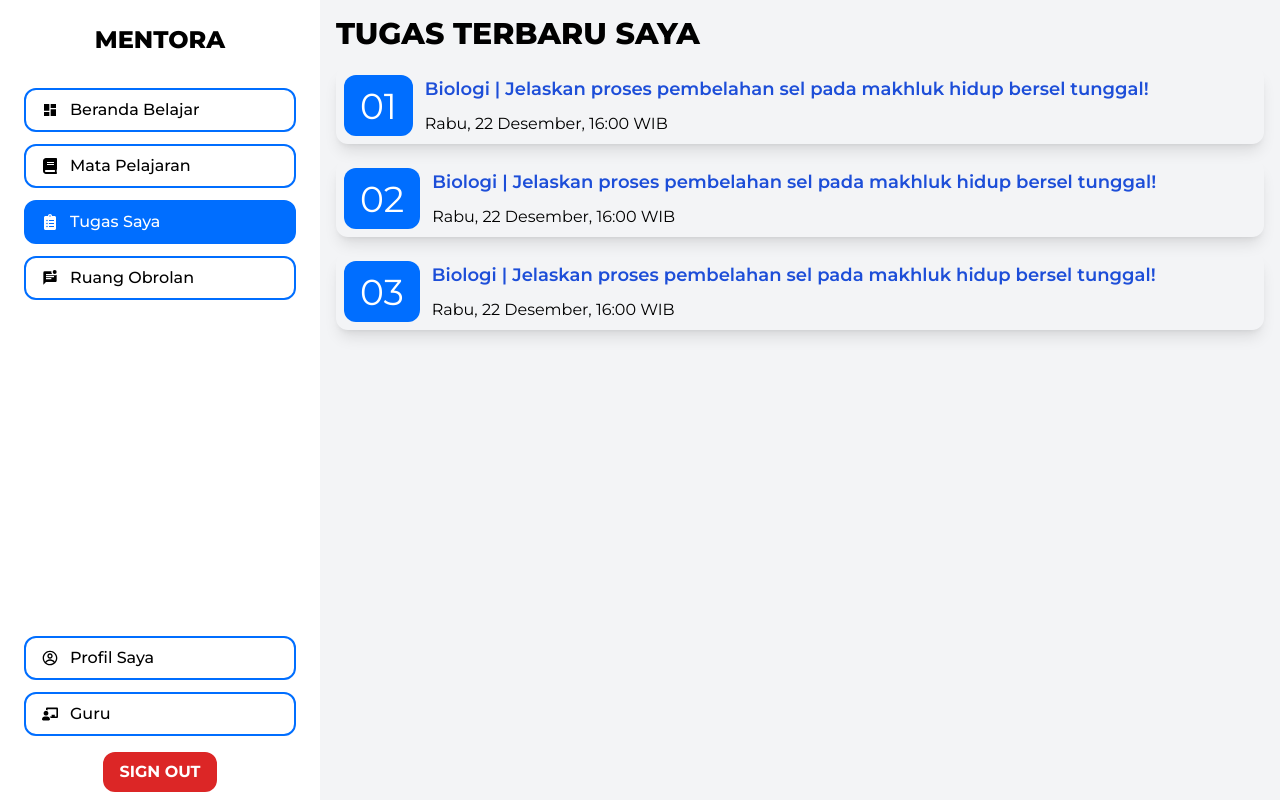
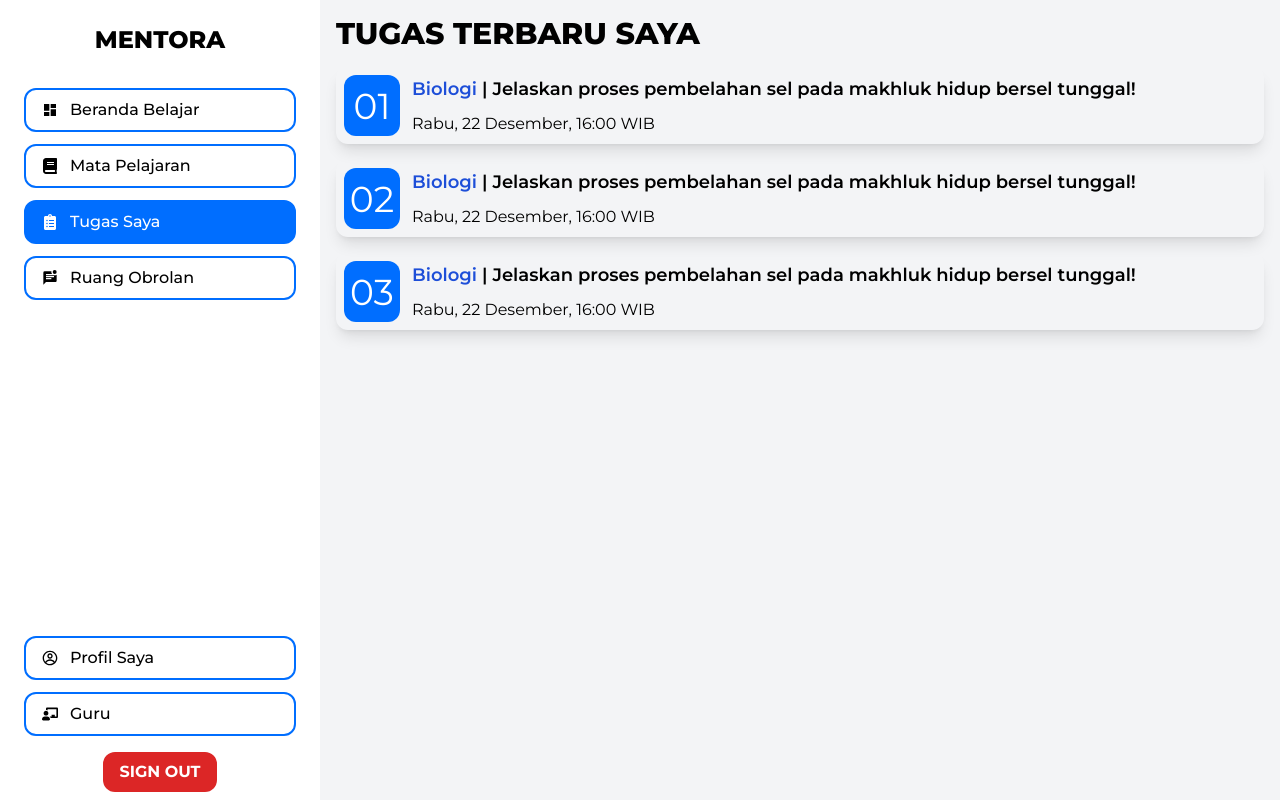
Before and after one commit to raulmaulidhino-dev/mentora, a React (Vite) app: page /tugas-saya in a window 1280 px wide. Built offline with nearby package versions, Linux system fonts and the light colour scheme.

Commit message:
style: edit some stylings

```diff
--- a/src/components/TugasTerbaru.jsx
+++ b/src/components/TugasTerbaru.jsx
@@ -1,9 +1,9 @@
 const TugasTerbaru = ({index, subject, title, dateCreated}) => {
     return (
         <section className="p-2 shadow-lg rounded-xl flex gap-3">
-            <section className="text-white text-4xl bg-primary px-4 py-2 rounded-xl flex justify-center items-center">{index}</section>
+            <section className="text-white text-4xl bg-primary px-4 py-2 rounded-xl flex justify-center items-center w-14">{index}</section>
             <section>
-                <h2 className="text-lg text-blue-700 font-semibold mb-[0.5em]">{subject} | {title}</h2>
+                <h2 className="text-lg font-semibold mb-[0.5em]"><span className="text-blue-700">{subject}</span> | {title}</h2>
                 <p>{dateCreated}</p>
             </section>
         </section>
```
